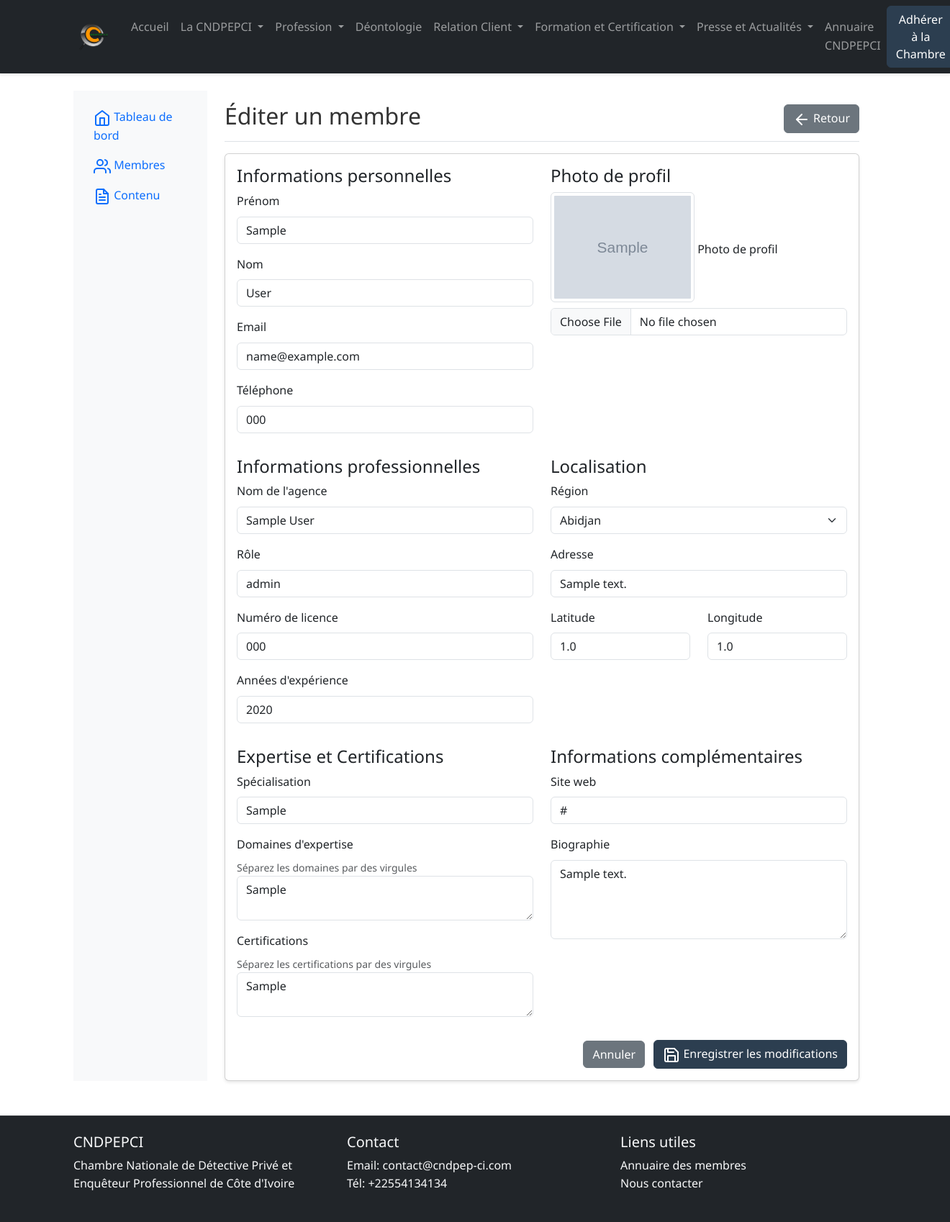
After one commit to Loicqra12/cndpepci, a Flask app: page /admin/members/1/edit in a window 1320 px wide. The commit adds this page. Shown: the whole page at 72% size. Run offline with Flask 3, Linux system fonts and the light colour scheme; a user stored in the database is signed in; tables that the repository leaves empty hold one stand-in row (values such as "Sample post"); grey boxes marked "Sample" are stand-in pictures; some libraries are stand-ins or nearby versions.

```diff
--- a/app.py
+++ b/app.py
@@ -1,5 +1,6 @@
 import os
 from flask import Flask, render_template, flash, redirect, url_for, request
+from werkzeug.utils import secure_filename
 from flask_login import LoginManager, login_user, logout_user, login_required, current_user
 from flask_sqlalchemy import SQLAlchemy
 from sqlalchemy.orm import DeclarativeBase
@@ -180,6 +181,40 @@ def logout():
 def admin_dashboard():
     return render_template('admin/dashboard.html')
 
+@app.route('/admin/members')
+@login_required
+def admin_members():
+    members = Member.query.all()
+    return render_template('admin/members.html', members=members, form=MemberForm())
+
+@app.route('/admin/members/<int:id>')
+@login_required
+def admin_member_details(id):
+    member = Member.query.get_or_404(id)
+    return render_template('admin/member_details.html', member=member)
+
+@app.route('/admin/members/<int:id>/edit', methods=['GET', 'POST'])
+@login_required
+def admin_member_edit(id):
+    member = Member.query.get_or_404(id)
+    form = MemberForm(obj=member)
+
+    if form.validate_on_submit():
+        form.populate_obj(member)
+
+        # Gestion de la photo
+        if form.photo.data:
+            filename = secure_filename(form.photo.data.filename)
+            photo_path = os.path.join('static', 'images', 'members', filename)
+            form.photo.data.save(photo_path)
+            member.photo_url = filename
+
+        db.session.commit()
+        flash('Membre mis à jour avec succès.', 'success')
+        return redirect(url_for('admin_members'))
+
+    return render_template('admin/member_edit.html', form=form, member=member)
+
 # Initialize database
 with app.app_context():
     db.create_all()
--- a/forms.py
+++ b/forms.py
@@ -1,6 +1,7 @@
 from flask_wtf import FlaskForm
-from wtforms import StringField, TextAreaField, PasswordField, SelectField
+from wtforms import StringField, TextAreaField, PasswordField, SelectField, IntegerField, FloatField
 from wtforms.validators import DataRequired, Email, Length
+from flask_wtf.file import FileAllowed, FileField
 
 class LoginForm(FlaskForm):
     username = StringField('Username', validators=[DataRequired()])
@@ -27,6 +28,18 @@ class MemberForm(FlaskForm):
     specialization = StringField('Spécialisation')
     bio = TextAreaField('Biographie')
     address = StringField('Adresse')
+    photo = FileField('Photo de profil', validators=[
+        FileAllowed(['jpg', 'jpeg', 'png'], 'Images uniquement!')
+    ])
+    agency_name = StringField('Nom de l\'agence')
+    role = StringField('Rôle')
+    certifications = TextAreaField('Certifications')
+    domains = TextAreaField('Domaines d\'expertise')
+    experience_years = IntegerField('Années d\'expérience')
+    license_number = StringField('Numéro de licence')
+    website = StringField('Site web')
+    latitude = FloatField('Latitude')
+    longitude = FloatField('Longitude')
 
 class PageForm(FlaskForm):
     title = StringField('Titre', validators=[DataRequired()])
--- a/pyproject.toml
+++ b/pyproject.toml
@@ -10,4 +10,5 @@ dependencies = [
     "flask-sqlalchemy>=3.1.1",
     "flask-wtf>=1.2.2",
     "psycopg2-binary>=2.9.10",
+    "flask-uploads>=0.2.1",
 ]
--- /dev/null
+++ b/templates/admin/member_edit.html
@@ -0,0 +1,178 @@
+{% extends "base.html" %}
+
+{% block title %}Administration - Éditer un membre{% endblock %}
+
+{% block content %}
+<div class="container-fluid">
+    <div class="row">
+        <!-- Sidebar -->
+        <div class="col-md-3 col-lg-2 d-md-block bg-light sidebar collapse">
+            <div class="position-sticky pt-3">
+                <ul class="nav flex-column">
+                    <li class="nav-item">
+                        <a class="nav-link" href="{{ url_for('admin_dashboard') }}">
+                            <i data-feather="home"></i>
+                            Tableau de bord
+                        </a>
+                    </li>
+                    <li class="nav-item">
+                        <a class="nav-link active" href="{{ url_for('admin_members') }}">
+                            <i data-feather="users"></i>
+                            Membres
+                        </a>
+                    </li>
+                    <li class="nav-item">
+                        <a class="nav-link" href="{{ url_for('admin_dashboard') }}content">
+                            <i data-feather="file-text"></i>
+                            Contenu
+                        </a>
+                    </li>
+                </ul>
+            </div>
+        </div>
+
+        <!-- Main content -->
+        <main class="col-md-9 ms-sm-auto col-lg-10 px-md-4">
+            <div class="d-flex justify-content-between flex-wrap flex-md-nowrap align-items-center pt-3 pb-2 mb-3 border-bottom">
+                <h1 class="h2">Éditer un membre</h1>
+                <div class="btn-toolbar mb-2 mb-md-0">
+                    <a href="{{ url_for('admin_members') }}" class="btn btn-secondary">
+                        <i data-feather="arrow-left"></i> Retour
+                    </a>
+                </div>
+            </div>
+
+            <div class="card">
+                <div class="card-body">
+                    <form method="POST" enctype="multipart/form-data">
+                        {{ form.hidden_tag() }}
+
+                        <div class="row mb-3">
+                            <div class="col-md-6">
+                                <h4>Informations personnelles</h4>
+                                <div class="mb-3">
+                                    {{ form.first_name.label(class="form-label") }}
+                                    {{ form.first_name(class="form-control") }}
+                                </div>
+                                <div class="mb-3">
+                                    {{ form.last_name.label(class="form-label") }}
+                                    {{ form.last_name(class="form-control") }}
+                                </div>
+                                <div class="mb-3">
+                                    {{ form.email.label(class="form-label") }}
+                                    {{ form.email(class="form-control") }}
+                                </div>
+                                <div class="mb-3">
+                                    {{ form.phone.label(class="form-label") }}
+                                    {{ form.phone(class="form-control") }}
+                                </div>
+                            </div>
+                            <div class="col-md-6">
+                                <h4>Photo de profil</h4>
+                                <div class="mb-3">
+                                    {% if member.photo_url %}
+                                    <img src="{{ url_for('static', filename='images/members/' + member.photo_url) }}"
+                                         class="img-thumbnail mb-2" style="max-width: 200px;">
+                                    {% endif %}
+                                    {{ form.photo.label(class="form-label") }}
+                                    {{ form.photo(class="form-control") }}
+                                </div>
+                            </div>
+                        </div>
+
+                        <div class="row mb-3">
+                            <div class="col-md-6">
+                                <h4>Informations professionnelles</h4>
+                                <div class="mb-3">
+                                    {{ form.agency_name.label(class="form-label") }}
+                                    {{ form.agency_name(class="form-control") }}
+                                </div>
+                                <div class="mb-3">
+                                    {{ form.role.label(class="form-label") }}
+                                    {{ form.role(class="form-control") }}
+                                </div>
+                                <div class="mb-3">
+                                    {{ form.license_number.label(class="form-label") }}
+                                    {{ form.license_number(class="form-control") }}
+                                </div>
+                                <div class="mb-3">
+                                    {{ form.experience_years.label(class="form-label") }}
+                                    {{ form.experience_years(class="form-control", type="number") }}
+                                </div>
+                            </div>
+                            <div class="col-md-6">
+                                <h4>Localisation</h4>
+                                <div class="mb-3">
+                                    {{ form.region.label(class="form-label") }}
+                                    {{ form.region(class="form-select") }}
+                                </div>
+                                <div class="mb-3">
+                                    {{ form.address.label(class="form-label") }}
+                                    {{ form.address(class="form-control") }}
+                                </div>
+                                <div class="row">
+                                    <div class="col-md-6">
+                                        {{ form.latitude.label(class="form-label") }}
+                                        {{ form.latitude(class="form-control") }}
+                                    </div>
+                                    <div class="col-md-6">
+                                        {{ form.longitude.label(class="form-label") }}
+                                        {{ form.longitude(class="form-control") }}
+                                    </div>
+                                </div>
+                            </div>
+                        </div>
+
+                        <div class="row mb-3">
+                            <div class="col-md-6">
+                                <h4>Expertise et Certifications</h4>
+                                <div class="mb-3">
+                                    {{ form.specialization.label(class="form-label") }}
+                                    {{ form.specialization(class="form-control") }}
+                                </div>
+                                <div class="mb-3">
+                                    {{ form.domains.label(class="form-label") }}
+                                    <small class="text-muted d-block">Séparez les domaines par des virgules</small>
+                                    {{ form.domains(class="form-control") }}
+                                </div>
+                                <div class="mb-3">
+                                    {{ form.certifications.label(class="form-label") }}
+                                    <small class="text-muted d-block">Séparez les certifications par des virgules</small>
+                                    {{ form.certifications(class="form-control") }}
+                                </div>
+                            </div>
+                            <div class="col-md-6">
+                                <h4>Informations complémentaires</h4>
+                                <div class="mb-3">
+                                    {{ form.website.label(class="form-label") }}
+                                    {{ form.website(class="form-control") }}
+                                </div>
+                                <div class="mb-3">
+                                    {{ form.bio.label(class="form-label") }}
+                                    {{ form.bio(class="form-control", rows=4) }}
+                                </div>
+                            </div>
+                        </div>
+
+                        <div class="text-end">
+                            <a href="{{ url_for('admin_members') }}" class="btn btn-secondary me-2">Annuler</a>
+                            <button type="submit" class="btn btn-primary">
+                                <i data-feather="save"></i> Enregistrer les modifications
+                            </button>
+                        </div>
+                    </form>
+                </div>
+            </div>
+        </main>
+    </div>
+</div>
+{% endblock %}
+
+{% block extra_js %}
+<script>
+document.addEventListener('DOMContentLoaded', function() {
+    // Initialize Feather icons
+    feather.replace();
+});
+</script>
+{% endblock %}
```
Also changed, not shown: templates/admin/members.html (+40 -10 lines), 1 other file.
